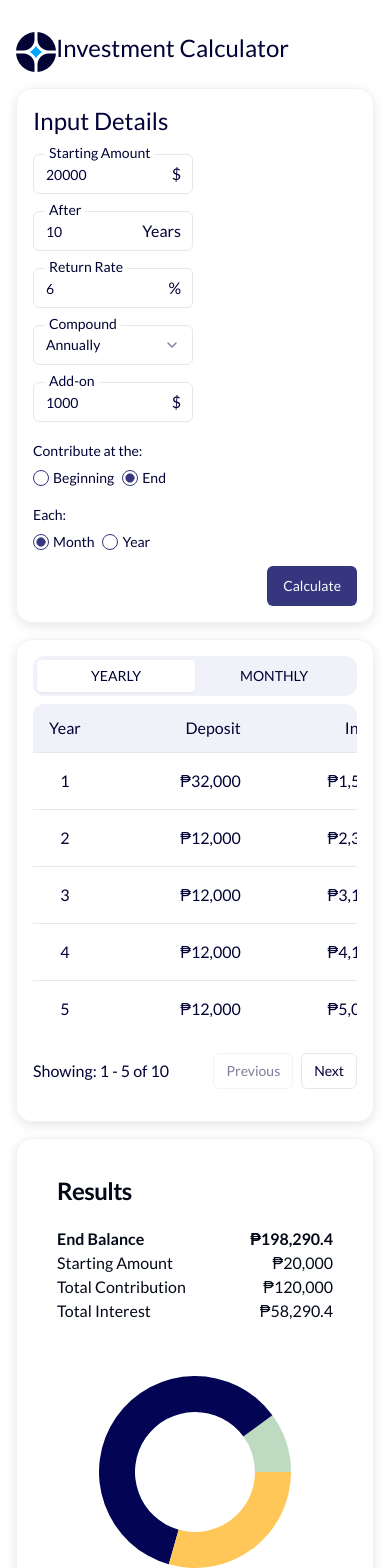
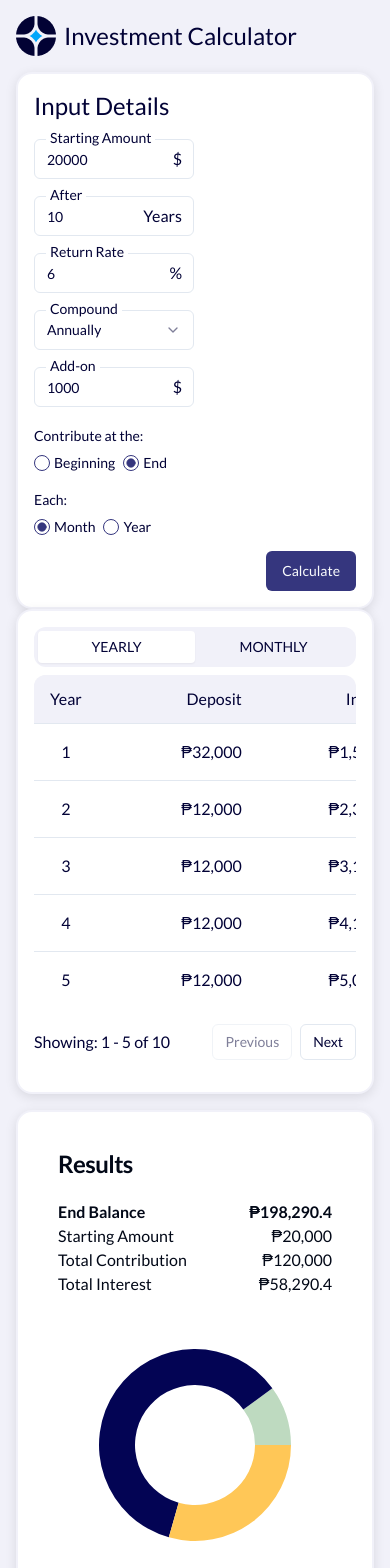
Before and after one commit to jcccc4/investment-calculator, a Next.js app: page / in a window 390 px wide. Shown: the top 1568 px of the page. Built offline with nearby package versions, Linux system fonts and the light colour scheme.

Commit message:
Added Responsive Design

```diff
--- a/src/app/_components/CardTable.tsx
+++ b/src/app/_components/CardTable.tsx
@@ -61,7 +61,7 @@ export default function CardTable({
 
   table.getColumn;
   return (
-    <div>
+    <div className="w-full bg-white">
       <Tabs
         defaultValue="yearly"
         className="w-full "
--- a/src/app/_components/InputDetails.tsx
+++ b/src/app/_components/InputDetails.tsx
@@ -37,7 +37,7 @@ function InputDetails({setFormResult, tab }: Props) {
   };
 
   return (
-    <section>
+    <section className="w-full lg:min-w-[400px] lg:max-w-[464px] bg-white mt-0">
       <section>
         <h2 className="text-2xl">Input Details</h2>
       </section>
--- a/src/app/globals.css
+++ b/src/app/globals.css
@@ -61,12 +61,12 @@
     @apply border-border;
   }
   body {
-    @apply bg-background text-foreground;
+    @apply bg-muted text-foreground;
   }
 }
 
 @layer components {
   .child-card {
-    @apply border border-muted shadow-section rounded-2xl p-4 mt-4;
+    @apply border-2 border-muted shadow-section rounded-2xl p-4;
   }
 }
--- a/src/app/page.tsx
+++ b/src/app/page.tsx
@@ -62,18 +62,28 @@ export default function Home() {
   const [tab, setTab] = useState<string>("yearly");
   const dataArr: Data[] = investmentCalculator(formResult, tab);
   return (
-    <div className="mx-4">
-      <header className="flex mt-8 ">
+    <div className="bg-muted max-w-[1280px] mx-4 lg:px-10 lg:mx-auto">
+      <header className="flex my-4 items-center gap-2  ">
         <Image src={"/logo.png"} alt={"logo"} width="40" height="40" />
         <h1 className="text-2xl gap-2">Investment Calculator</h1>
       </header>
-      <main className="[&>*]:child-card ">
-        <InputDetails setFormResult={setFormResult} tab={tab} />
-        <CardTable data={dataArr} setTab={setTab} />
-        <PieChart
-          pieGraphData={pieChartCalculator(dataArr, formResult.startingAmount)}
-        />
-        <BarChart dataArr={dataArr} startingAmount={formResult.startingAmount}/>
+      <main className="[&>section>*]:child-card flex flex-col gap-4">
+        <section className="lg:flex lg:gap-4">
+          <InputDetails setFormResult={setFormResult} tab={tab} />
+          <CardTable data={dataArr} setTab={setTab} />
+        </section>
+        <section className="lg:flex lg:gap-4 mb-10">
+          <PieChart
+            pieGraphData={pieChartCalculator(
+              dataArr,
+              formResult.startingAmount
+            )}
+          />
+          <BarChart
+            dataArr={dataArr}
+            startingAmount={formResult.startingAmount}
+          />
+        </section>
       </main>
     </div>
   );
--- a/src/components/ui/bar-chart.tsx
+++ b/src/components/ui/bar-chart.tsx
@@ -59,7 +59,7 @@ export function Component({
   });
 
   return (
-    <Card>
+    <Card className="w-full">
       <CardContent>
         <ChartContainer
           config={chartConfig}
--- a/src/components/ui/pie-chart.tsx
+++ b/src/components/ui/pie-chart.tsx
@@ -61,7 +61,7 @@ export function Component({ pieGraphData }: Props) {
     },
   ];
   return (
-    <Card className="flex flex-col">
+    <Card className="flex flex-col w-full">
       <CardHeader className="">
         <CardTitle>Results</CardTitle>
       </CardHeader>
```
